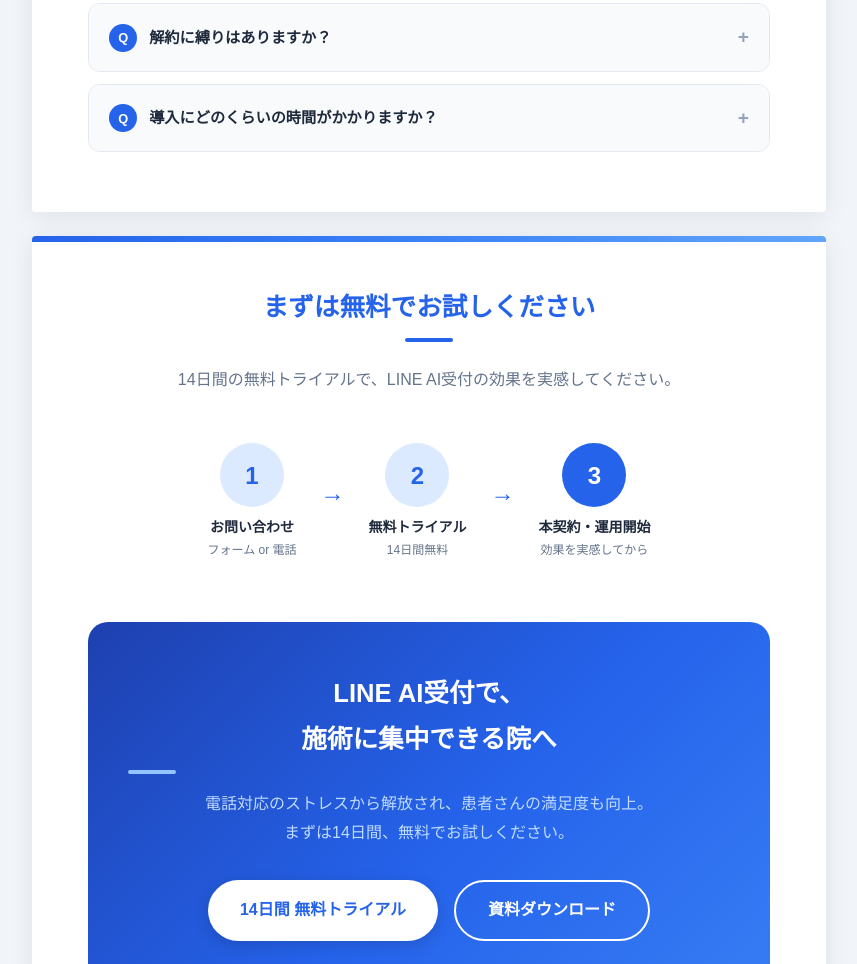
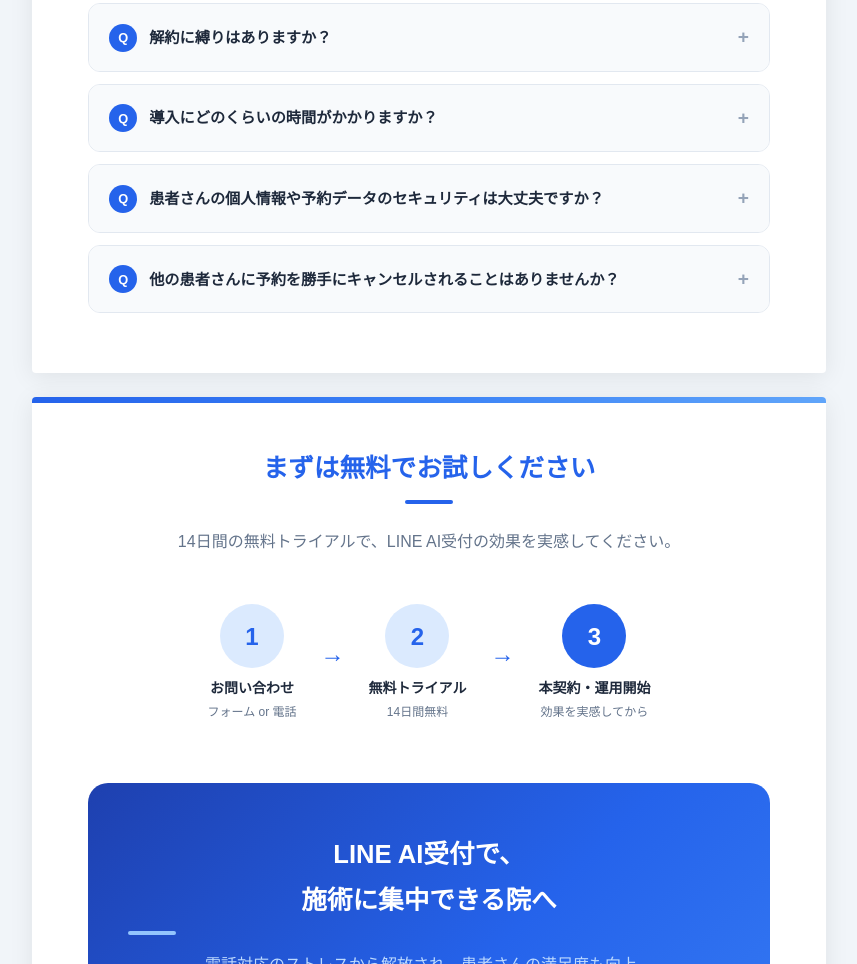
Before and after one commit to OOISHITATSUKI/rakupage-demos, a plain HTML site: page docs/proposals/sales-proposal.html in a window 1280 px wide. Shown: the part 8944-9908 px from the top of the page, without its empty margins (211-1068 px from the left). Drawn offline with Linux system fonts and the light colour scheme.

Commit message:
本日の全作業を保存

```diff
--- a/docs/proposals/sales-proposal.html
+++ b/docs/proposals/sales-proposal.html
@@ -1326,6 +1326,32 @@
         <p>最短で翌営業日から運用を開始いただけます。お申込み後、当社にてLINE連携とメニュー設定を行いますので、お客様の作業はほぼ不要です。</p>
       </div>
     </div>
+
+    <div class="faq-item">
+      <div class="faq-q" onclick="this.parentElement.classList.toggle('open')">
+        <span class="q-badge">Q</span>
+        患者さんの個人情報や予約データのセキュリティは大丈夫ですか？
+        <span class="toggle-icon">+</span>
+      </div>
+      <div class="faq-a">
+        <p>はい、万全の体制を取っております。</p>
+        <p style="margin-top:8px;"><strong>① 院ごとのデータ完全分離</strong><br>各院のデータは独立したIDで管理されており、他院のデータとは一切混ざりません。A院の患者情報がB院に見えることは絶対にありません。</p>
+        <p style="margin-top:8px;"><strong>② LINEの本人認証</strong><br>各患者はLINEの固有ユーザーIDで識別されます。このIDは偽装できないため、他人が予約を確認・キャンセルすることは不可能です。予約のキャンセルもLINE本人からのみ行えます。</p>
+        <p style="margin-top:8px;"><strong>③ SSL暗号化通信</strong><br>すべての通信はSSL（HTTPS）で暗号化されており、第三者による傍受を防いでいます。</p>
+        <p style="margin-top:8px;"><strong>④ 管理画面のアクセス制御</strong><br>管理画面は院ごとに固有の認証トークンで保護されており、権限のない第三者はアクセスできません。</p>
+      </div>
+    </div>
+
+    <div class="faq-item">
+      <div class="faq-q" onclick="this.parentElement.classList.toggle('open')">
+        <span class="q-badge">Q</span>
+        他の患者さんに予約を勝手にキャンセルされることはありませんか？
+        <span class="toggle-icon">+</span>
+      </div>
+      <div class="faq-a">
+        <p>ありません。予約のキャンセルはLINEの固有ユーザーIDで本人確認を行っています。キャンセルを要求すると、そのLINEアカウントに紐づいた予約のみが表示され、他の患者さんの予約は一切表示されません。そのため、なりすましや誤キャンセルは技術的に不可能な仕組みになっています。</p>
+      </div>
+    </div>
   </div>
 </div>
 
```
Also changed, not shown: docs/website/index.html (+1 -1 lines).
